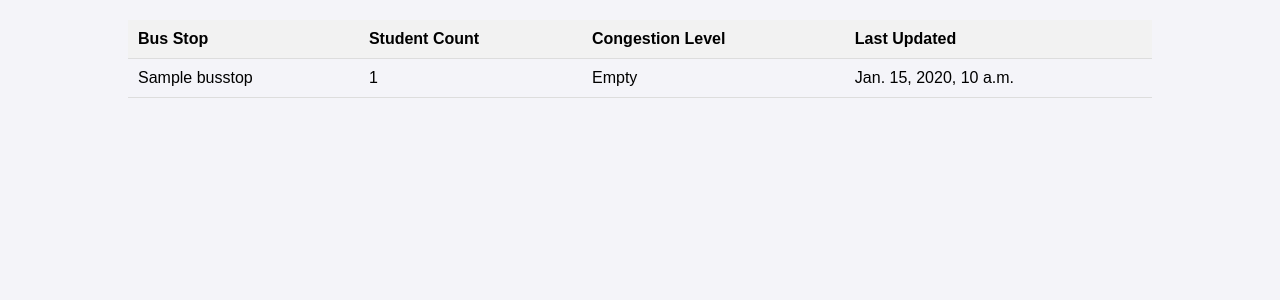
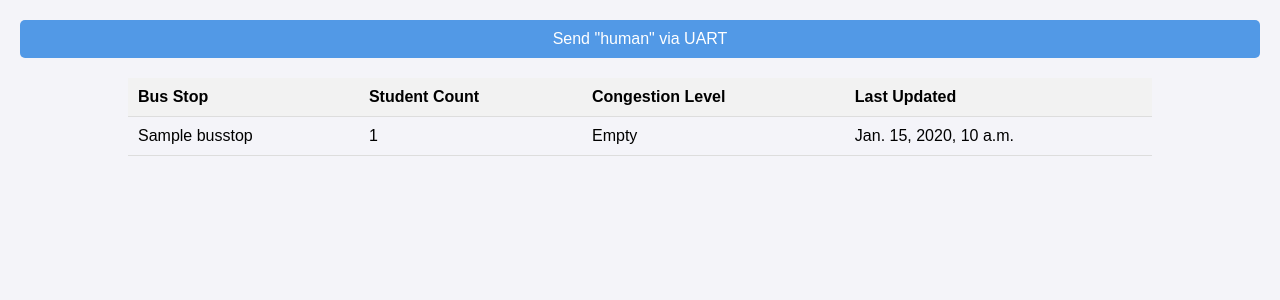
Before and after one commit to GukDaHye/capcha, a Django app: page / in a window 1280 px wide. Shown: the part 152-452 px from the top of the page. Run offline with Django 5.2, Linux system fonts and the light colour scheme; tables that the repository leaves empty hold one stand-in row (values such as "Sample post"); parts of the project's set-up code (start-up, migrations or seed data) failed here and were passed over.

Commit message:
feat: Implement UART trigger functionality in Django app
- Created a new Django view (send_human_view) to handle UART communication.
- Added URL pattern for 'send-human/' to urls.py.
- Updated HTML to include a trigger link to call the UART function.
- Implemented JavaScript with fetch API for AJAX requests.
- Styled the link for a better interface and integrated with the congestion dashboard.

```diff
--- a/capcha/urls.py
+++ b/capcha/urls.py
@@ -16,10 +16,15 @@ Including another URLconf
 """
 from django.conf.urls.static import static
 from django.contrib import admin
+from django.utils.translation import gettext_lazy as _
 from django.urls import path, include
 
 from capcha import settings
 from main.views import IndexView
+
+admin.site.site_header = _("CMS 무당이 교통 혼잡도")  # Admin 페이지 상단 제목
+admin.site.site_title = _("Bus Congestion Admin Portal")     # 브라우저 탭 제목
+admin.site.index_title = _("Welcome to the Bus Congestion Admin Panel")  # Index 페이지 제목
 
 urlpatterns = [
     path('admin/', admin.site.urls),
--- a/main/urls.py
+++ b/main/urls.py
@@ -1,5 +1,6 @@
 from django.urls import path
 
+from main.uart_human_count import send_human
 from main.views import DashboardView, DashboardMapView, ObjectDetectionView
 
 app_name = 'main'
@@ -8,4 +9,6 @@ urlpatterns = [
     path('dashboard/', DashboardView.as_view(), name='dashboard'),
     path('dashboard/map/', DashboardMapView.as_view(), name='dashboard_map'),
     path('detect/', ObjectDetectionView.as_view(), name='object_detection'),
+    path('send-human/', send_human, name='send_human'),
+
 ]
--- a/templates/main/index.html
+++ b/templates/main/index.html
@@ -33,7 +33,32 @@
     tr:hover {
       background-color: #f1f1f1;
     }
+    .trigger {
+      display: block;
+      text-align: center;
+      margin: 20px;
+      padding: 10px 20px;
+      background-color: #5299e6;
+      color: white;
+      text-decoration: none;
+      border-radius: 5px;
+    }
+    .trigger:hover {
+      background-color: #4178c7;
+    }
   </style>
+  <script>
+    function sendHuman() {
+      fetch("{% url 'send_human' %}")
+              .then(response => response.json())
+              .then(data => {
+                alert(data.message);
+              })
+              .catch(error => {
+                alert('Error: ' + error);
+              });
+    }
+  </script>
 </head>
 <body>
 <header>
@@ -42,6 +67,7 @@
   <a href="{% url 'main:dashboard' %}">Dashboard</a>
 </header>
 <main>
+  <a href="#" class="trigger" onclick="sendHuman()">Send "human" via UART</a>
   <table>
     <thead>
     <tr>
```
